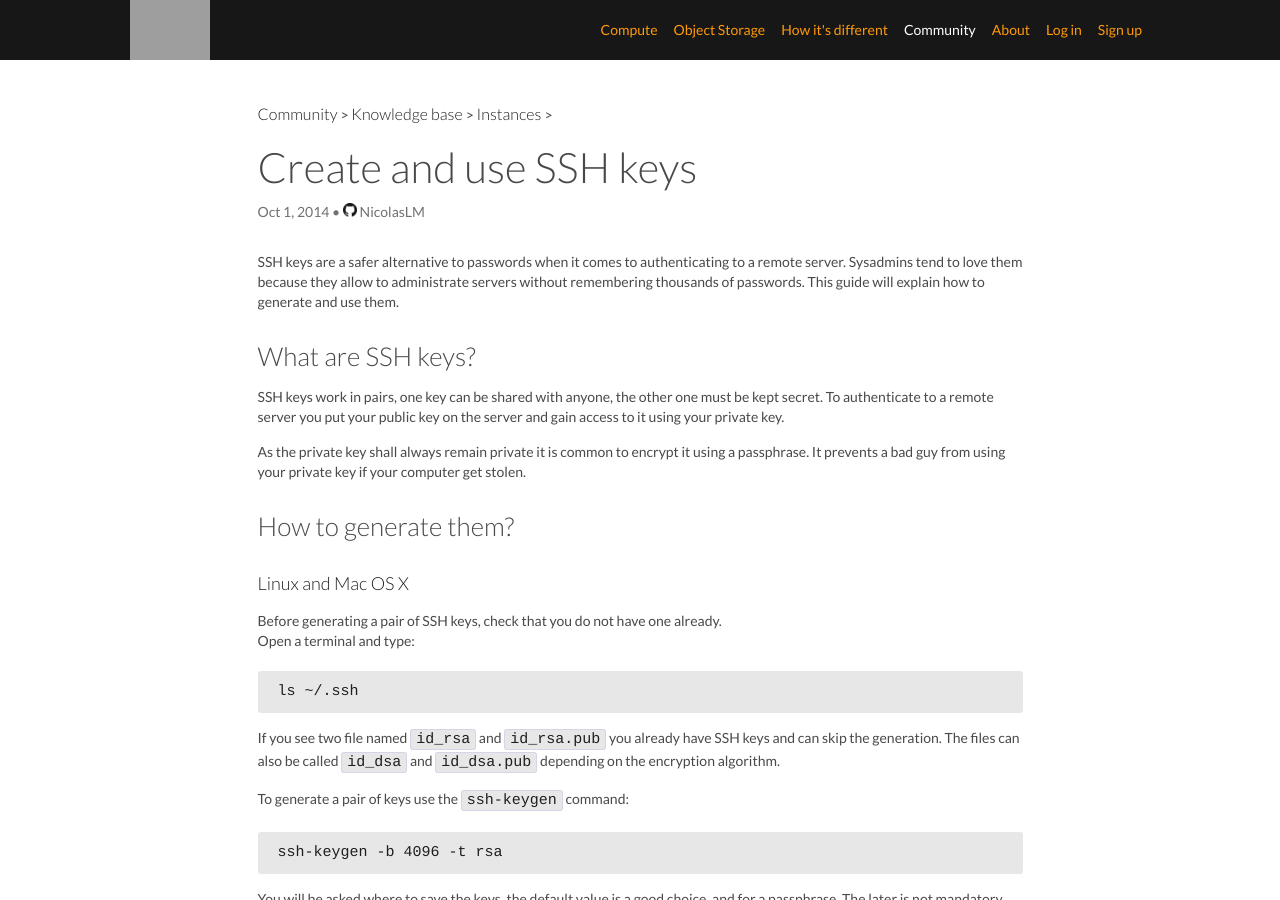
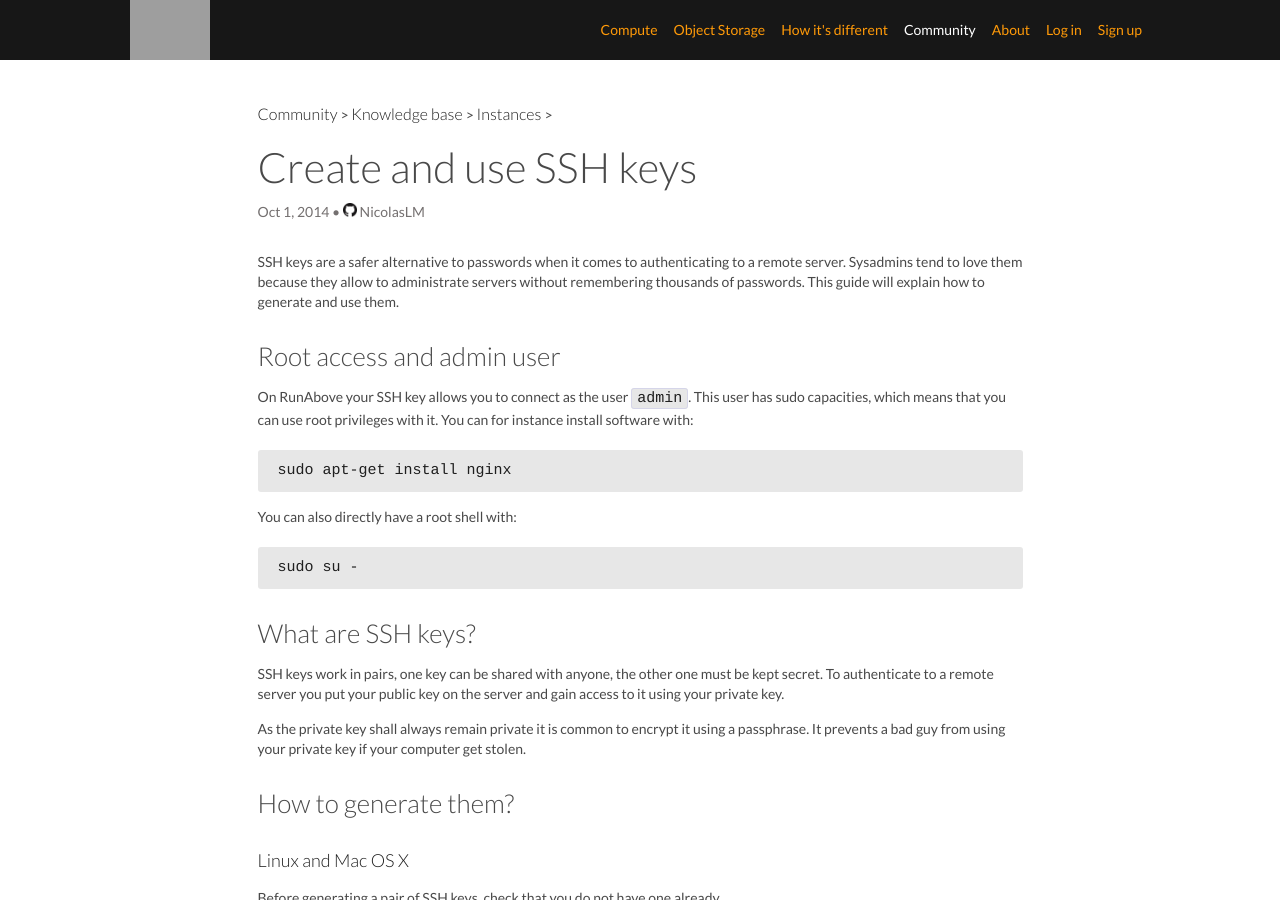
Before and after one commit to ovhlabs/knowledge-base, a Jekyll site: the page built from en/_posts/2014-10-01-create-ssh-keys.markdown, in a window 1280 px wide and 900 px high. Built offline with Jekyll 4.4.1, drawn with Linux system fonts in a browser that asks for light colours; Markdown is read by kramdown in place of the engine named in the settings; comment, search, counter and statistics services are not loaded; grey boxes are pictures that could not be loaded.

Commit message:
Add precisions about admin and root users

```diff
--- a/en/_posts/2014-10-01-create-ssh-keys.markdown
+++ b/en/_posts/2014-10-01-create-ssh-keys.markdown
@@ -9,6 +9,19 @@ SSH keys are a safer alternative to passwords when it comes to authenticating
 to a remote server. Sysadmins tend to love them because they allow to
 administrate servers without remembering thousands of passwords. This guide
 will explain how to generate and use them.
+
+Root access and admin user
+--------------------------
+
+On RunAbove your SSH key allows you to connect as the user `admin`. This user
+has sudo capacities, which means that you can use root privileges with it. You
+can for instance install software with:
+
+    sudo apt-get install nginx
+
+You can also directly have a root shell with:
+
+    sudo su -
 
 What are SSH keys?
 -------------------
```
